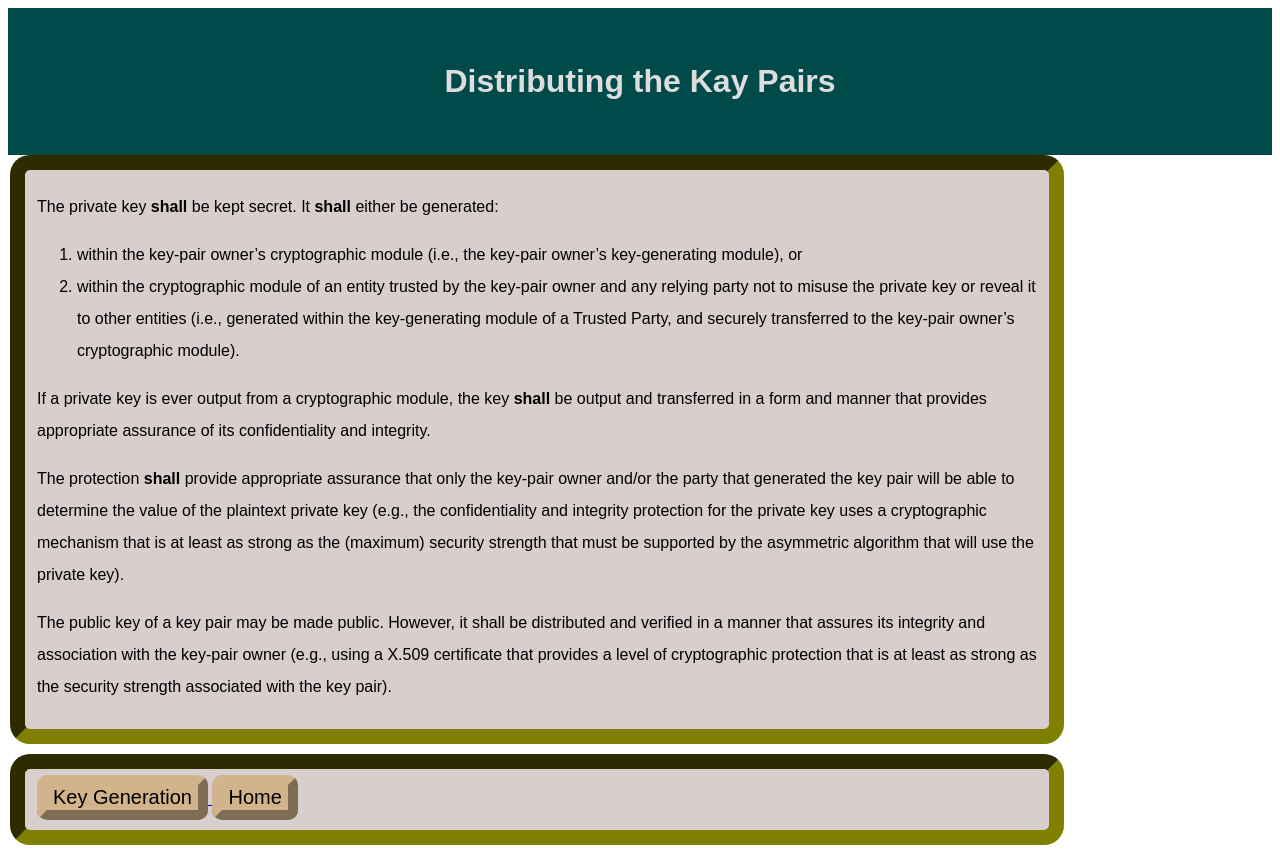
After one commit to golriz9/KeyManagement_webapp, a PHP site: page /DistributKeyPairs.php in a window 1280 px wide. The commit adds this page. Run offline with PHP 8.4, Linux system fonts and the light colour scheme.

Commit message:
added more pages

```diff
--- a/AsymmetricKeyPairs.php
+++ b/AsymmetricKeyPairs.php
@@ -30,10 +30,10 @@
 
 
             <select onchange="location = this.options[this.selectedIndex].value;">
-                <option>Please select th key pairs scheme:</option>
+                <option>Please select the key pairs scheme:</option>
                 <option value="KeypairForDigitSign.php">Key Pairs for Digital Signature Schemes</option>
                 <option value="KeypairForKeyEstab.php">Key Pairs for Key Establishment</option>
-                <option value=".php">Distributing the Key Pairs</option>
+                <option value="DistributKeyPairs.php">Distributing the Key Pairs</option>
             </select>
 
 
--- /dev/null
+++ b/DistributKeyPairs.php
@@ -0,0 +1,55 @@
+<html>
+    <head>
+        <link rel="shortcut icon" href="logo56.jpg" type="image/x-icon" />
+        <title>Distributing the Kay Pairs</title>
+        <link href="content/app.css" rel="stylesheet"/>
+        <script src="scripts/app.js" type="application/javascript"></script>
+    </head>
+
+    <body>
+        <header class="container-fluid">
+            <h1>Distributing the Kay Pairs</h1>
+        </header>
+
+        <fieldset>
+            <p>
+                The private key <b>shall</b> be kept secret. It <b>shall</b> either be generated:
+                <ol>
+                    <li>within the key-pair owner’s cryptographic module (i.e., the key-pair owner’s key-generating module), or </li>
+                    <li>within the cryptographic module of an entity trusted by the key-pair owner and any relying party not to misuse
+                        the private key or reveal it to other entities (i.e., generated within the key-generating module of a Trusted
+                        Party, and securely transferred to the key-pair owner’s cryptographic module).</li>
+                </ol>
+            </p>
+
+            <p>
+                If a private key is ever output from a cryptographic module, the key <b>shall</b> be output and transferred in a form
+                and manner that provides appropriate assurance of its confidentiality and integrity.
+            </p>
+            <p>
+                The protection <b>shall</b> provide appropriate assurance that only the key-pair owner and/or the party that generated
+                the key pair will be able to determine the value of the plaintext private key (e.g., the confidentiality and integrity
+                protection for the private key uses a cryptographic mechanism that is at least as strong as the (maximum) security
+                strength that must be supported by the asymmetric algorithm that will use the private key).
+            </p>
+
+            <p>
+                The public key of a key pair may be made public. However, it shall be distributed and verified in a manner that assures
+                its integrity and association with the key-pair owner (e.g., using a X.509 certificate that provides a level of
+                cryptographic protection that is at least as strong as the security strength associated with the key pair).
+            </p>
+        </fieldset>
+
+        <fieldset>
+            <a href="KeyGeneration.php">
+                <button>Key Generation</button>
+            </a>
+            <a href="Home.php">
+                    <button>Home</button>
+            </a>
+        </fieldset>
+
+
+    </body>
+
+</html>
--- a/KeyGeneration.php
+++ b/KeyGeneration.php
@@ -32,7 +32,7 @@
                 <option value="RBG.php">Generation of a key using the output of an RBG</option>
                 <option value="">Derivation of a key from another key (indirectly generated from RBG)</option>
                 <option value="">Derivation of a key from a password for storage application (indirectly generated from RBG)</option>
-                <option value="">Key agreement transaction (indirectly generated from RBG)</option>
+                <option value="KeyAgreement.php">Key agreement transaction (indirectly generated from RBG)</option>
             </select>
         </fieldset>
 
@@ -50,7 +50,7 @@
         </fieldset>
 
         <fieldset>
-            <legend><p>Choose the type of the key that you want to generate:</p></legend>
+            <legend><h2>Key Type Generation</h2></legend>
             <a href="AsymmetricKeyPairs.php">
                 <button>Asymmetric</button>
             </a>
--- a/content/app.css
+++ b/content/app.css
@@ -8,6 +8,27 @@ aside {
     padding-top: 10px;
     font-weight: bold;
 }
+p {
+    font-family: Arial, Helvetica, sans-serif;
+    line-height:2.0;
+}
+body {
+    font-family: Arial, Helvetica, sans-serif;
+    line-height:2.0;
+}
+
+h1 {
+    font-family: Arial, Helvetica, sans-serif;
+    line-height:2.0;
+}
+
+h2 {
+    font-family: Arial, Helvetica, sans-serif;
+    line-height:2.0;
+}
+
+
+
 .title {
     color: darkblue;
 }
@@ -37,6 +58,8 @@ fieldset{background-color: rgb(216, 206, 206);}
 
 legend{border-top: 5px rgb(102, 98, 98) solid;
     border-right: 5px rgb(102, 98, 98) solid;
+    border-left: 5px rgb(102, 98, 98) solid;
+    border-bottom: 5px rgb(102, 98, 98) solid;
     border-radius: 10px;
     padding-bottom: 0px;}
 legend{background-color: rgb(226, 226, 214);}
```
Also changed, not shown: Home.php (+8 -0 lines), KeyDerivation.php (+54 -0 lines), SymmetricKeyPairs.php (+35 -3 lines).
